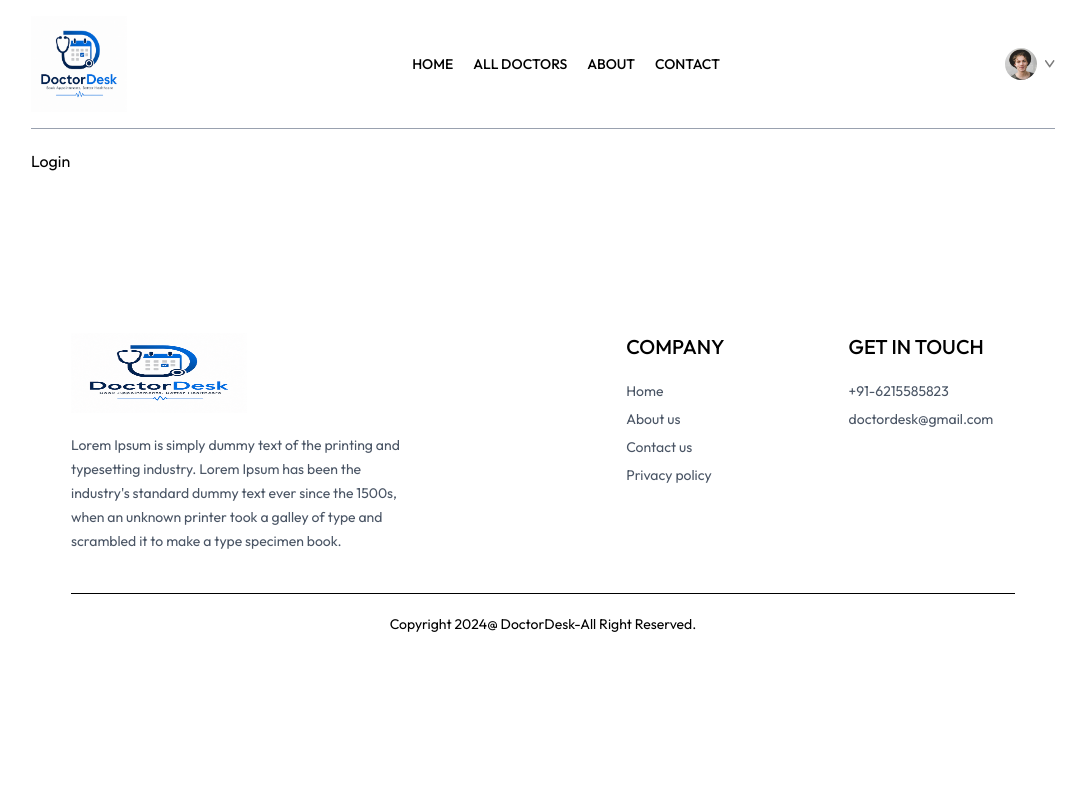
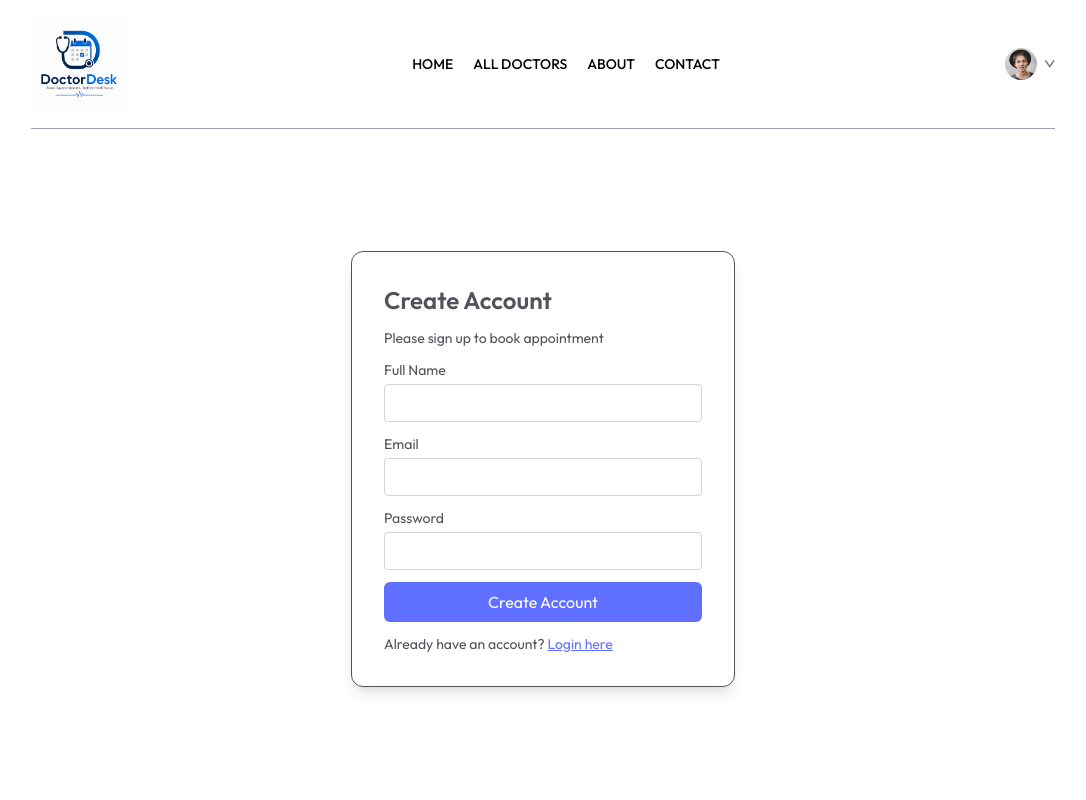
Before and after one commit to devendra8800kumar/Project, a React (Vite) app: page /login in a window 1280 px wide. Shown: the top 800 px of the page, without its empty margins (97-1183 px from the left). Built offline with nearby package versions, Linux system fonts and the light colour scheme.

Commit message:
Added auth UI

```diff
--- a/src/pages/Appointment.jsx
+++ b/src/pages/Appointment.jsx
@@ -136,7 +136,7 @@
 </p>
   ))}
 </div>
-<button className='bg-primary text-white text-sm font-light px-14 py-3 rounded-full my-6'>Book an appointmnet</button>
+<button className='bg-primary text-white text-sm font-light px-14 py-3 rounded-full my-6'>Book an appointment</button>
 </div>
 {/* ---------------Related Doctors---------------- */}
 <RelatedDoctors docId={docId} speciality={docInfo.speciality}/>
--- a/src/pages/Login.jsx
+++ b/src/pages/Login.jsx
@@ -2,10 +2,45 @@
 
 const Login = () => {
 
-  const [state, setState] = useState('Login')
+  const [state, setState] = useState('Sign Up')
+
+  const [email, setEmail] = useState('')
+  const [password, setPassword] = useState('')
+  const [name, setName] = useState('')
+
+  const onSubmitHandler = async (event) => {
+    event.preventDefault();
+  }
 
   return (
-    <div>Login</div>
+    <form
+      onSubmit={onSubmitHandler}
+      className='min-h-[80vh] flex items-center' >
+      <div className='flex flex-col gap-3 m-auto items-start p-8 min-w-[340px] sm:min-w-96 border rounded-xl text-zinc-600 text-sm shadow-lg'>
+        <p className='text-2xl font-semibold'>{state === 'Sign Up' ? "Create Account" : "Login"}</p>
+        <p>Please {state === 'Sign Up' ? "sign up" : "log in"} to book appointment</p>
+        {
+          state === "Sign Up" && <div className='w-full'>
+            <p>Full Name</p>
+            <input className='border border-zinc-300 rounded w-full p-2 mt-1' type='text' value={name} onChange={(e) => setName(e.target.value)} />
+          </div>
+        }
+        <div className='w-full'>
+          <p>Email</p>
+          <input className='border border-zinc-300 rounded w-full p-2 mt-1' type="email" value={email} onChange={(e) => setEmail(e.target.value)} />
+        </div>
+        <div className='w-full'>
+          <p>Password</p>
+          <input className='border border-zinc-300 rounded w-full p-2 mt-1' type="password" value={password} onChange={(e) => setPassword(e.target.value)} />
+        </div>
+        <button className='bg-primary text-white w-full py-2 rounded-md text-base'> {state === 'Sign Up' ? "Create Account" : "Login"}</button>
+        {
+          state === "Sign Up"
+            ? <p>Already have an account? <span onClick={() => setState('Login')} className='text-primary underline cursor-pointer'>Login here</span></p>
+            : <p>Create a new account? <span onClick={() => setState('Sign Up')} className='text-primary underline cursor-pointer'>Click here</span></p>
+        }
+      </div>
+    </form>
   )
 }
 
```
